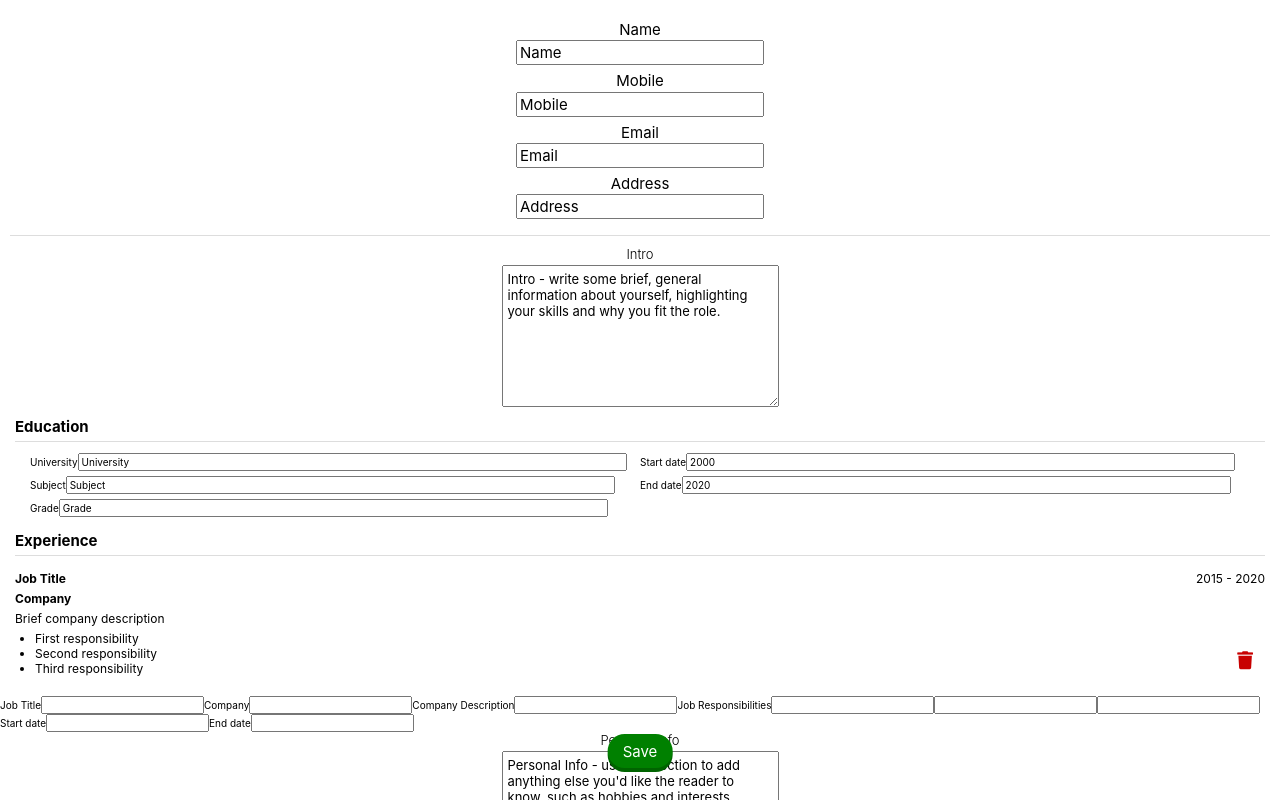
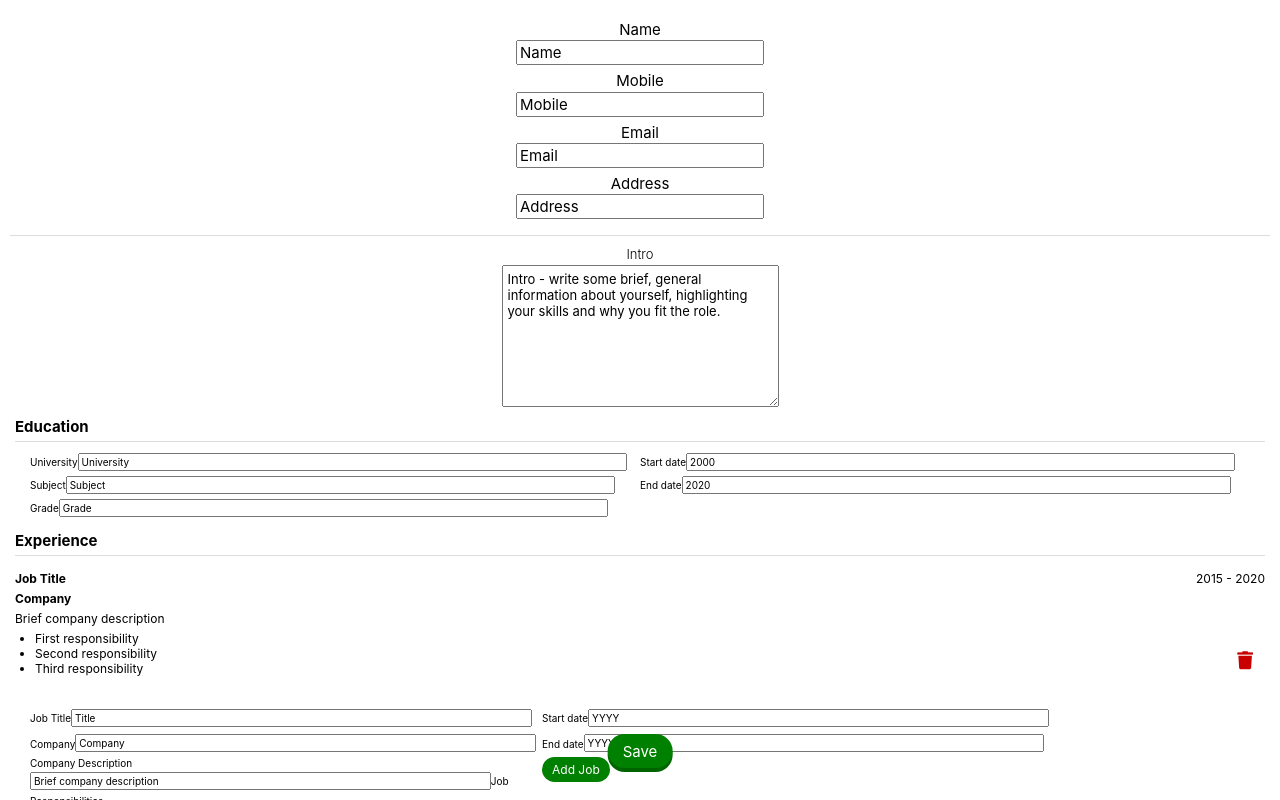
Before and after one commit to charliedodds/cv-builder, a React (Create React App) app: page / in a window 1280 px wide. Both pictures are taken after a click on the button "Edit". Shown: the top 800 px of the page. Built offline with nearby package versions, Linux system fonts and the light colour scheme.

Commit message:
Add ability to add new job

```diff
--- a/src/components/Experience.js
+++ b/src/components/Experience.js
@@ -38,7 +38,7 @@ const Experience = ({ isEditing }) => {
           handleDeleteClick={() => deleteJob(job.id)}
         />
       ))}
-      {isEditing ? <NewJobForm /> : null}
+      {isEditing ? <NewJobForm jobs={jobs} setJobs={setJobs} /> : null}
     </section>
   );
 };
--- a/src/components/NewJobForm.js
+++ b/src/components/NewJobForm.js
@@ -1,23 +1,149 @@
-const NewJobForm = () => {
+import { useState } from 'react';
+import { v4 as uuidv4 } from 'uuid';
+
+import '../styles/NewJobForm.css';
+
+const NewJobForm = ({ jobs, setJobs }) => {
+  const [newTitle, setNewTitle] = useState('Title');
+  const [newCompany, setNewCompany] = useState('Company');
+  const [newCompanyDescription, setNewCompanyDescription] = useState(
+    'Brief company description'
+  );
+  const [newJobResponsibility1, setNewJobResponsibility1] = useState(
+    'First responsibility'
+  );
+  const [newJobResponsibility2, setNewJobResponsibility2] = useState(
+    'Second responsibility'
+  );
+  const [newJobResponsibility3, setNewJobResponsibility3] = useState(
+    'Third responsibility'
+  );
+  const [newStartDate, setNewStartDate] = useState('YYYY');
+  const [newEndDate, setNewEndDate] = useState('YYYY');
+
+  const handleNewTitleChange = (e) => {
+    setNewTitle(e.target.value);
+  };
+  const handleNewCompanyChange = (e) => {
+    setNewCompany(e.target.value);
+  };
+  const handleNewCompanyDescriptionChange = (e) => {
+    setNewCompanyDescription(e.target.value);
+  };
+  const handleNewJobResponsibility1Change = (e) => {
+    setNewJobResponsibility1(e.target.value);
+  };
+  const handleNewJobResponsibility2Change = (e) => {
+    setNewJobResponsibility2(e.target.value);
+  };
+  const handleNewJobResponsibility3Change = (e) => {
+    setNewJobResponsibility3(e.target.value);
+  };
+  const handleNewStartDateChange = (e) => {
+    setNewStartDate(e.target.value);
+  };
+  const handleNewEndDateChange = (e) => {
+    setNewEndDate(e.target.value);
+  };
+
+  const handleSubmit = (e) => {
+    e.preventDefault();
+    setJobs([
+      ...jobs,
+      {
+        title: newTitle,
+        company: newCompany,
+        description: newCompanyDescription,
+        responsibilities: [
+          newJobResponsibility1,
+          newJobResponsibility2,
+          newJobResponsibility3,
+        ],
+        startDate: newStartDate,
+        endDate: newEndDate,
+        id: uuidv4(),
+      },
+    ]);
+    setNewTitle('');
+    setNewCompany('');
+    setNewCompanyDescription('');
+    setNewJobResponsibility1('');
+    setNewJobResponsibility2('');
+    setNewJobResponsibility3('');
+    setNewStartDate('');
+    setNewEndDate('');
+  };
+
   return (
-    <form className='NewJobForm'>
-      <section className='NewJobForm-job-details'>
+    <form className='NewJobForm' onSubmit={handleSubmit}>
+      <section className='NewJobForm-container'>
         <label htmlFor='NewJobFormTitle'>Job Title</label>
-        <input id='NewJobFormTitle' className='NewJobForm-input' />
+        <input
+          id='NewJobFormTitle'
+          className='NewJobForm-input'
+          required
+          value={newTitle}
+          onChange={handleNewTitleChange}
+        />
         <label htmlFor='NewJobFormCompany'>Company</label>
-        <input id='NewJobFormCompany' className='NewJobForm-input' />
+        <input
+          id='NewJobFormCompany'
+          className='NewJobForm-input'
+          required
+          value={newCompany}
+          onChange={handleNewCompanyChange}
+        />
         <label htmlFor='NewJobFormDescription'>Company Description</label>
-        <input id='NewJobFormDescription' className='NewJobForm-input' />
+        <input
+          id='NewJobFormDescription'
+          className='NewJobForm-input'
+          required
+          value={newCompanyDescription}
+          onChange={handleNewCompanyDescriptionChange}
+        />
         <label htmlFor='NewJobFormResposibility1'>Job Responsibilities</label>
-        <input id='NewJobFormResponsibility1' className='NewJobForm-input' />
-        <input id='NewJobFormResponsibility2' className='NewJobForm-input' />
-        <input id='NewJobFormResponsibility3' className='NewJobForm-input' />
+        <input
+          id='NewJobFormResponsibility1'
+          className='NewJobForm-input'
+          required
+          value={newJobResponsibility1}
+          onChange={handleNewJobResponsibility1Change}
+        />
+        <input
+          id='NewJobFormResponsibility2'
+          className='NewJobForm-input'
+          required
+          value={newJobResponsibility2}
+          onChange={handleNewJobResponsibility2Change}
+        />
+        <input
+          id='NewJobFormResponsibility3'
+          className='NewJobForm-input'
+          required
+          value={newJobResponsibility3}
+          onChange={handleNewJobResponsibility3Change}
+        />
       </section>
-      <section className='NewJobForm-date-details'>
+      <section className='NewJobForm-container'>
         <label htmlFor='NewJobFormStartDate'>Start date</label>
-        <input id='NewJobFormStartDate' className='NewJobForm-input' />
+        <input
+          id='NewJobFormStartDate'
+          className='NewJobForm-input'
+          required
+          placeholder='YYYY'
+          value={newStartDate}
+          onChange={handleNewStartDateChange}
+        />
         <label htmlFor='NewJobFormEndDate'>End date</label>
-        <input id='NewJobFormEndDate' className='NewJobForm-input' />
+        <input
+          id='NewJobFormEndDate'
+          className='NewJobForm-input'
+          required
+          placeholder='YYYY'
+          value={newEndDate}
+          onChange={handleNewEndDateChange}
+        />
+        <button className='NewJobForm-submit'>Add Job</button>
       </section>
     </form>
   );
--- /dev/null
+++ b/src/styles/NewJobForm.css
@@ -0,0 +1,25 @@
+.NewJobForm {
+  display: flex;
+  width: 80%;
+  margin: 1rem 3rem;
+}
+
+.NewJobForm-container {
+  width: 50%;
+}
+
+.NewJobForm-input {
+  width: 90%;
+  margin: 0.25rem 0 0.5rem;
+}
+
+.NewJobForm-submit {
+  cursor: pointer;
+  background-color: green;
+  color: white;
+  border-radius: 2rem;
+  border: 0;
+  font-size: 1.2rem;
+  font-family: inherit;
+  padding: 0.5rem 1rem;
+}
```
